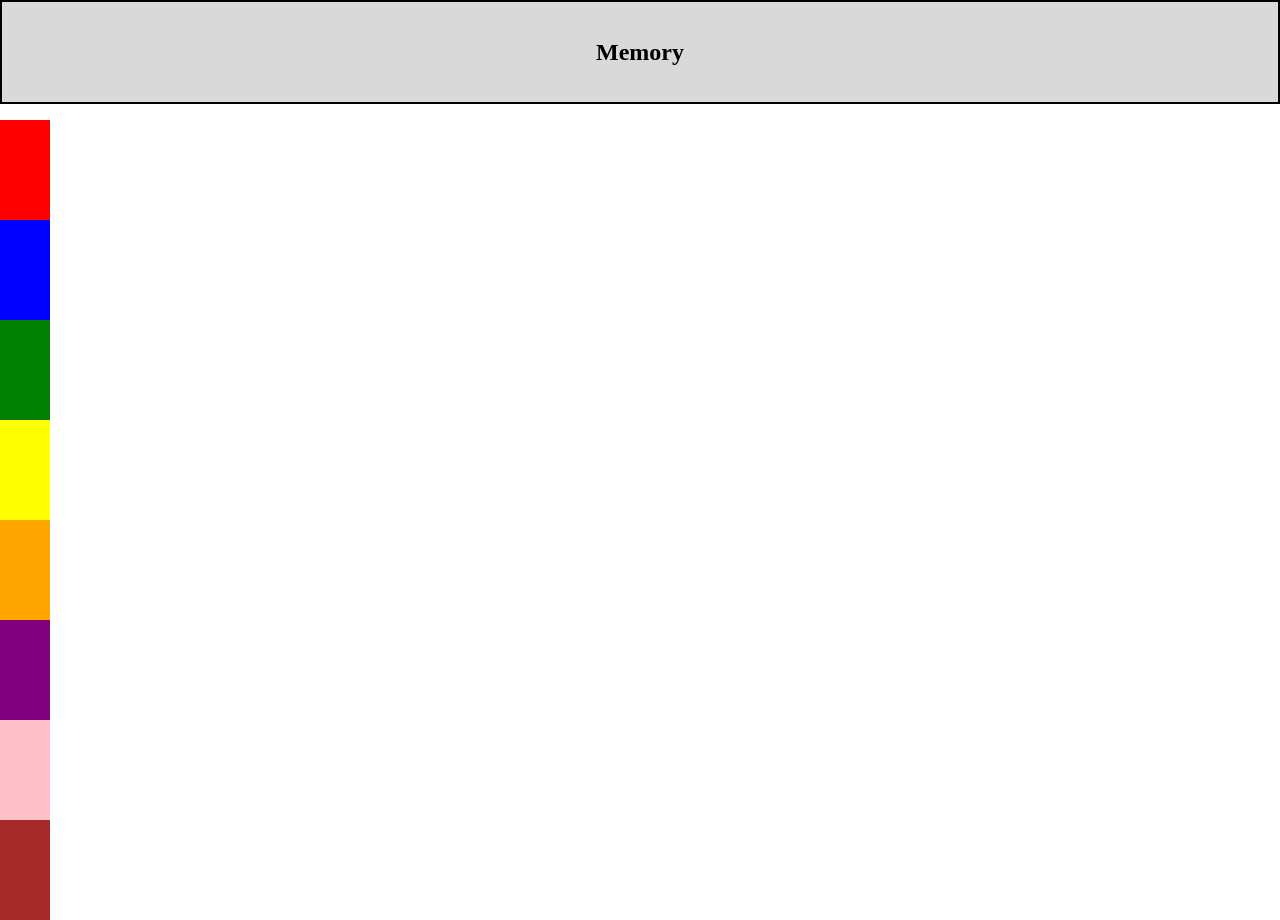
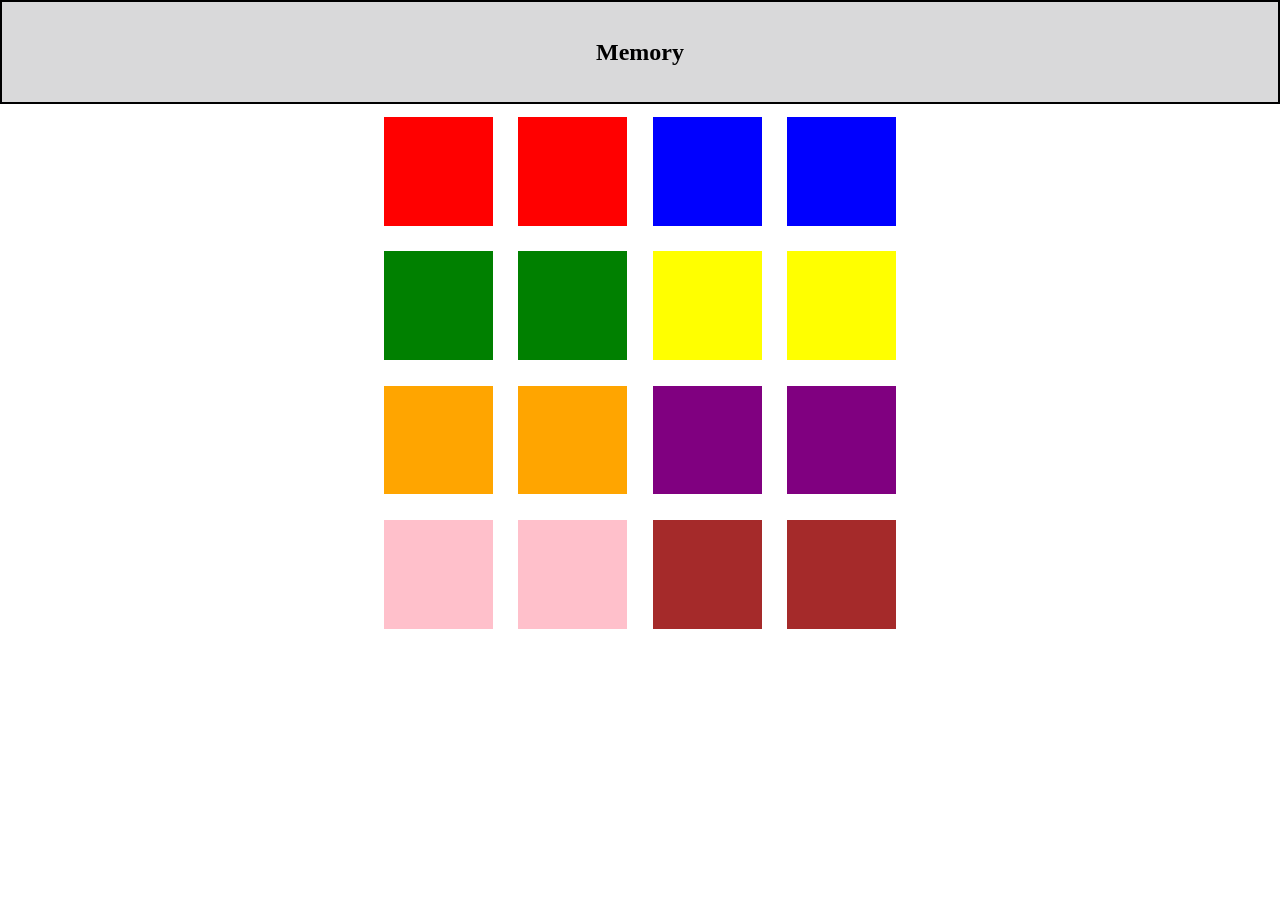
Before and after one commit to Calanfive/memory-project, a website built with Vite: page index.html in a window 1280 px wide. Both pictures are taken after a click on the element "START". After the commit the page ends 800 px from the top, so only its background shows below. Built offline with nearby package versions, Linux system fonts and the light colour scheme.

Commit message:
disposition_cartes

```diff
--- a/index.html
+++ b/index.html
@@ -14,7 +14,6 @@
     <section id="start_button">
       <button id="init-button">START</button>
     </section>
-  <p class="app"></p>
     <script type="module" src="/src/main.ts"></script>
   </body>
 </html>
--- a/src/main.ts
+++ b/src/main.ts
@@ -14,11 +14,16 @@ function init(){
     const tiles = new Array(16).fill('').map( (_, i) => {
         const tile = document.createElement("div")
         tile.setAttribute("class", "tile")
-        tile.style.width = "50px"
-        tile.style.height = "50px"
         tile.style.backgroundColor = colors[Math.floor(i/2)]
         return tile
     })
+
+    const parent = document.createElement('div')
+    parent.classList.add('section_tiles')
+
     const body = document.querySelector("body") as HTMLBodyElement
-    tiles.forEach( tile => body.appendChild(tile))
+    body.appendChild(parent)
+    tiles.forEach( tile => parent.appendChild(tile))
+
+    tiles.sort( () => Math.random() - 0.5)
 }
--- a/src/style.css
+++ b/src/style.css
@@ -1,5 +1,5 @@
 body{
-  margin: 0;
+  margin: 0px;
   height: 100%;
 }
 
@@ -25,3 +25,18 @@ body{
   border: black solid 1px;
   border-radius: 100px;
 }
+
+.section_tiles{
+  display: flex;
+  flex-direction: row;
+  flex-wrap: wrap;
+  justify-content: center;
+  width: 640px;
+  margin: auto;
+}
+
+.tile{
+  width: 17%;
+  aspect-ratio: 1;
+  margin: 2%;
+}
```
Lines whose indentation alone changed are shown as unchanged.
